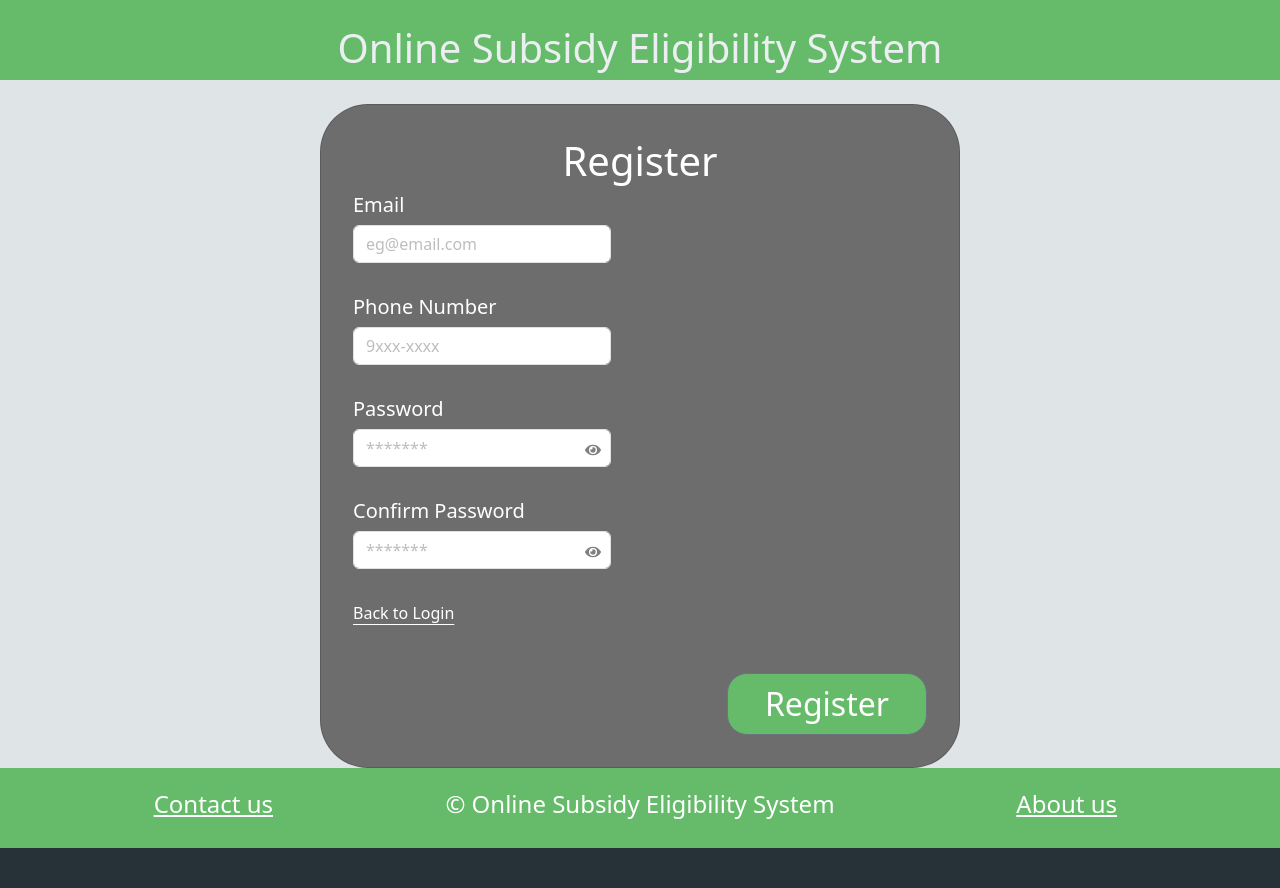
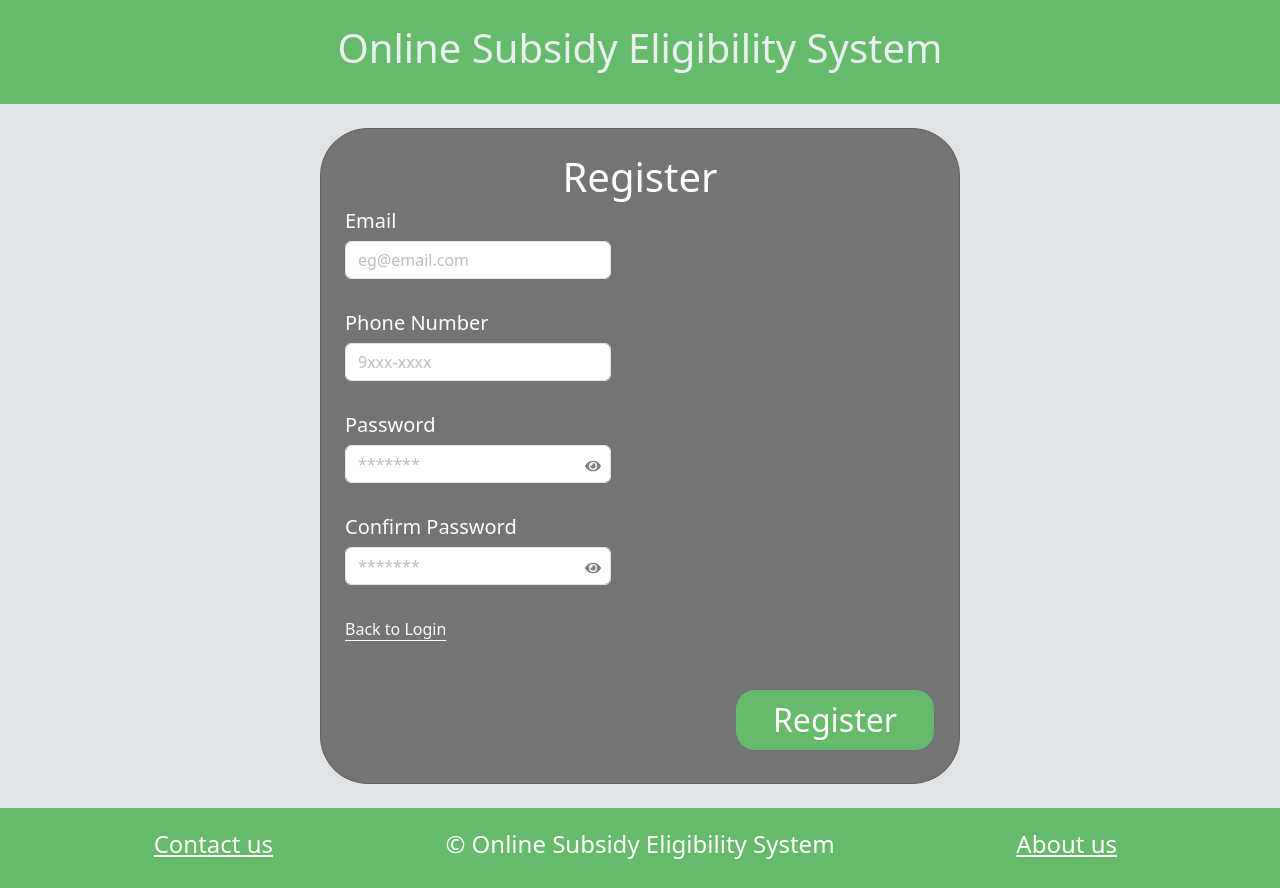
Before and after one commit to mohd301/b-tech-course-project, a React (Create React App) app in the folder client/: page /regUser in a window 1280 px wide. Before the commit the page ends 848 px from the top, so only its background shows below. Built offline with nearby package versions, Linux system fonts and the light colour scheme.

Commit message:
Centralized Spinners as well as stylistic improvements

```diff
--- a/client/src/comps/Header.js
+++ b/client/src/comps/Header.js
@@ -3,7 +3,7 @@ import { colors } from "../styles/colors.js";
 
 export default function Header() {
     return (
-        <Container fluid style={{ background: colors.primaryColor, height: '10vh' }} className="p-4 text-center">
+        <Container fluid style={{ background: colors.primaryColor, minHeight: '10vh' }} className="p-4 text-center">
             <h1>Online Subsidy Eligibility System</h1>
         </Container>
     )
--- a/client/src/comps/Login.js
+++ b/client/src/comps/Login.js
@@ -1,4 +1,4 @@
-import { Button, Container, Form, Input, Label, Card, CardBody, Spinner } from "reactstrap"
+import { Button, Container, Form, Input, Label, Card, CardBody } from "reactstrap"
 import { Link } from "react-router-dom"
 import { colors } from "../styles/colors"
 import { useEffect, useState, useRef } from "react"
@@ -7,6 +7,7 @@ import { useDispatch, useSelector } from "react-redux"
 import { useNavigate } from "react-router-dom"
 import { toast } from "react-toastify"
 
+import CenteredSpinner from "../compsMisc/CentredSpinner"
 import { alertAuth } from "../functions/alertAuth"
 import { clearMsg } from "../slices/SliceUser"
 
@@ -58,15 +59,14 @@ export default function Login() {
     }
     return (
         <div style={{ background: colors.primaryBackground, minHeight: "80vh" }}>
-            <Container fluid>
             <Form >
                 <div className="d-flex justify-content-center align-items-center">
 
                     <Card style={{ background: colors.tertiaryColor, minHeight: "68vh", width: "50vw", borderRadius: "6vh" }}
-                            className="mt-4 p-3 ">
+                        className="d-flex justify-content-center mt-4 mb-4">
 
                         {!loading ? (
-                                <CardBody>
+                            <CardBody className="p-4">
                                 <div className="mb-5">
                                     <h1 className="text-center" style={{ color: "white" }}>Login</h1>
                                 </div>
@@ -92,18 +92,12 @@ export default function Login() {
 
                             </CardBody>
                         ) : (
-                                <Container fluid className="d-flex justify-content-center align-items-center" style={{ height: "68vh" }}>
-                                    <Spinner color="light" />
-                                </Container>
-                            )
-                            }
+                            <CenteredSpinner />
+                        )}
 
                     </Card>
-
                 </div>
-
             </Form>
-            </Container>
         </div>
     )
 }
--- a/client/src/comps/OtpModal.js
+++ b/client/src/comps/OtpModal.js
@@ -1,8 +1,11 @@
 import { useState, useEffect } from "react";
 import { useSelector, useDispatch } from "react-redux";
-import { Modal, ModalHeader, ModalBody, ModalFooter, Label, FormGroup, Button, Spinner, Container } from "reactstrap";
+import { Modal, ModalHeader, ModalBody, ModalFooter, Label, FormGroup, Button, Container } from "reactstrap";
+
 import { verifyOtpThunk } from "../slices/SliceUser";
 import { colors } from "../styles/colors";
+
+import CenteredSpinner from "../compsMisc/CentredSpinner";
 
 export default function OtpModal({ isOpen, toggle, Email }) {
     const [otp, setOtp] = useState("")
@@ -75,11 +78,8 @@ export default function OtpModal({ isOpen, toggle, Email }) {
                     {msg === "Invalid OTP" && <div className="text-center" style={{ color: colors.secondaryColor }}>{msg}</div>}
                 </ModalBody>
             ) : (
-                <Container fluid className="d-flex justify-content-center align-items-center">
-                    <Spinner color="light" />
-                </Container>
+                <CenteredSpinner height="10vh" color="primary" />
             )}
         </Modal>
-
     )
 }
--- a/client/src/comps/Register.js
+++ b/client/src/comps/Register.js
@@ -1,4 +1,4 @@
-import { Button, Container, Form, Label, Card, CardBody, Spinner } from "reactstrap"
+import { Button, Container, Form, Label, Card, CardBody } from "reactstrap"
 import { colors } from "../styles/colors"
 import { Link } from "react-router-dom"
 import { useState, useEffect, useRef } from "react"
@@ -9,16 +9,15 @@ import { toast } from "react-toastify"
 import { addUserThunk } from "../slices/SliceUser"
 import { sendOtpThunk } from "../slices/SliceUser"
 import { clearMsg } from "../slices/SliceUser"
+import { alertAuth } from "../functions/alertAuth"
 
 import { useForm } from 'react-hook-form';
 import { yupResolver } from "@hookform/resolvers/yup";
 import SchemaReg from "../validations/SchemaReg"
 
 import OtpModal from "./OtpModal"
-
-import { alertAuth } from "../functions/alertAuth"
-
 import PasswordInput from "../compsMisc/PasswordInput"
+import CenteredSpinner from "../compsMisc/CentredSpinner"
 
 export default function Register() {
     const [modalOpen, setModalOpen] = useState(false);
@@ -60,7 +59,7 @@ export default function Register() {
 
     const handleRegister = async (data) => {
         try {
-            const res = await regUserDispatch(sendOtpThunk({ Email: data.Email, use:"Reg" })).unwrap()
+            const res = await regUserDispatch(sendOtpThunk({ Email: data.Email, use: "Reg" })).unwrap()
             const serverMsg = res.serverMsg
             if (serverMsg === "OTP sent!") {
                 setModalOpen(true)
@@ -74,38 +73,39 @@ export default function Register() {
 
     return (
         <div style={{ background: colors.primaryBackground, minHeight: "80vh" }}>
-            <Container fluid>
             <Form onSubmit={handleSubmit(handleRegister)}>
                 <div className="d-flex justify-content-center align-items-center">
 
-                        <Card style={{ background: colors.tertiaryColor, minHeight: "68vh", width: "50vw", borderRadius: "6vh" }} className="mt-4 p-3">
+                    <Card style={{ background: colors.tertiaryColor, minHeight: "68vh", width: "50vw", borderRadius: "6vh" }}
+                    className="d-flex justify-content-center mt-4 mb-4">
+
                         {!loading ? (
-                                <CardBody>
+                            <CardBody className="p-4">
                                 <div className="mb-2">
                                     <h1 className="text-center" style={{ color: "white" }}>Register</h1>
                                 </div>
 
                                 <Label tag="h5" style={{ color: "white" }}>Email</Label>
                                 <input className="form-control" style={{ width: "45%" }} placeholder="eg@email.com" {...register('Email')} />
-                                    <div style={{ minHeight: "2rem", color: colors.secondaryColor, fontSize: "0.85rem" }}>
+                                <div style={{ minHeight: "2rem", color: colors.secondaryColor, fontSize: "0.9rem" }}>
                                     <u>{errors.Email?.message}</u>
                                 </div>
 
                                 <Label tag="h5" style={{ color: "white" }}>Phone Number</Label>
                                 <input className="form-control" style={{ width: "45%" }} placeholder="9xxx-xxxx" {...register('Phone')} />
-                                    <div style={{ minHeight: "2rem", color: colors.secondaryColor, fontSize: "0.85rem" }}>
+                                <div style={{ minHeight: "2rem", color: colors.secondaryColor, fontSize: "0.9rem" }}>
                                     <u>{errors.Phone?.message}</u>
                                 </div>
 
                                 <Label tag="h5" style={{ color: "white" }}>Password</Label>
                                 <PasswordInput register={register} name={'Password'} />
-                                    <div style={{ minHeight: "2rem", color: colors.secondaryColor, fontSize: "0.85rem" }}>
+                                <div style={{ minHeight: "2rem", color: colors.secondaryColor, fontSize: "0.9rem" }}>
                                     <u>{errors.Password?.message}</u>
                                 </div>
 
                                 <Label tag="h5" style={{ color: "white" }}>Confirm Password</Label>
                                 <PasswordInput register={register} name={'confpwd'} />
-                                    <div style={{ minHeight: "2rem", color: colors.secondaryColor, fontSize: "0.85rem" }}>
+                                <div style={{ minHeight: "2rem", color: colors.secondaryColor, fontSize: "0.9rem" }}>
                                     <u>{errors.confpwd?.message}</u>
                                 </div>
 
@@ -113,28 +113,25 @@ export default function Register() {
                                     <Link className="form-group" to="/">Back to Login</Link>
                                 </div>
 
-                                    <div className="d-flex align-items-end justify-content-end mt-5">
+                                <div className="d-flex align-items-end justify-content-end mt-5 mr-2 mb-2">
                                     <Button className="primaryButton" type="submit">Register</Button>
                                 </div>
 
                             </CardBody>
                         ) : (
-                                <Container fluid className="d-flex justify-content-center align-items-center" style={{ height: "68vh" }}>
-                                    <Spinner color="light" />
-                                </Container>
+                            <CenteredSpinner />
                         )}
                     </Card>
+                </div>
+            </Form>
 
-                    </div>
-
-                </Form>
-            </Container>
             {/* OTP Modal */}
             <OtpModal
                 isOpen={modalOpen}
                 toggle={handleModalToggle}
                 Email={watch("Email")}
             />
+
         </div>
     )
 }
--- /dev/null
+++ b/client/src/compsMisc/CentredSpinner.js
@@ -0,0 +1,9 @@
+import { Container, Spinner } from "reactstrap";
+
+export default function CenteredSpinner({ height, color = "light"}) {
+    return (
+        <Container className="d-flex align-items-center justify-content-center" style={{height}}>
+            <Spinner color={color} />
+        </Container>
+    )
+}
--- a/client/src/styles/colors.js
+++ b/client/src/styles/colors.js
@@ -1,7 +1,7 @@
 export const colors = {
   primaryColor: '#66BB6A',
-  secondaryColor: '#f04a47ff',
-  tertiaryColor: '#6d6d6dff',
+  secondaryColor: 'rgb(236, 68, 65)',
+  tertiaryColor: 'rgb(116, 116, 116)',
   primaryBackground: '#dfe4e6ff',
   textColor: '#ECEFF1'
 };
```
Also changed, not shown: client/src/comps/ForgotPwd.js (+9 -13 lines). Lines whose indentation alone changed are shown as unchanged.
